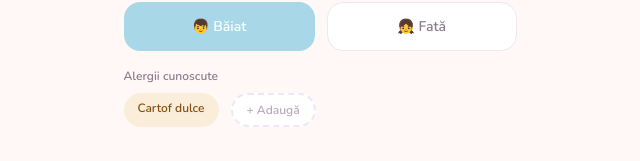
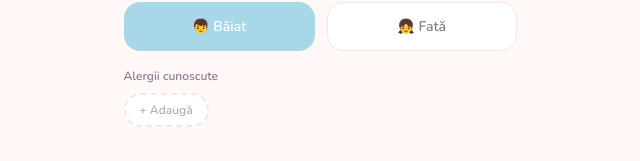
Before and after one commit to velicof/diversibebe, a Next.js app: page /profil/bebelus in a window 1280 px wide. Shown: the part 495-656 px from the top of the page, without its empty margins (320-960 px from the left). Built offline with nearby package versions, Linux system fonts and the light colour scheme; no server answers.

Commit message:
feat: bugv10

```diff
--- a/src/app/profil/bebelus/page.tsx
+++ b/src/app/profil/bebelus/page.tsx
@@ -21,7 +21,12 @@ export default function ProfilBebelusPage() {
   const [birthDate, setBirthDate] = useState("");
   const [weight, setWeight] = useState("");
   const [gender, setGender] = useState<Gender>("boy");
+  const [allergies, setAllergies] = useState<string[]>([]);
   const [avatarUrl, setAvatarUrl] = useState<string | null>(null);
+
+  useEffect(() => {
+    setAllergies(current?.baby.allergies ?? []);
+  }, [current?.baby.allergies]);
 
   useEffect(() => {
     if (!userId) return;
@@ -50,15 +55,15 @@ export default function ProfilBebelusPage() {
 
   const allergyTags = useMemo(
     () => [
-      {
-        key: "cartof-dulce",
-        text: current?.baby.allergies?.[0] || "Cartof dulce",
+      ...allergies.map((allergy) => ({
+        key: allergy,
+        text: allergy,
         bg: "#FAEEDA",
         color: "#854F0B",
-      },
+      })),
       { key: "add", text: "+ Adaugă", bg: "#FFFFFF", color: "#B8A9BB", dashed: true },
     ],
-    [current?.baby.allergies]
+    [allergies]
   );
 
   const handleSave = async () => {
```
